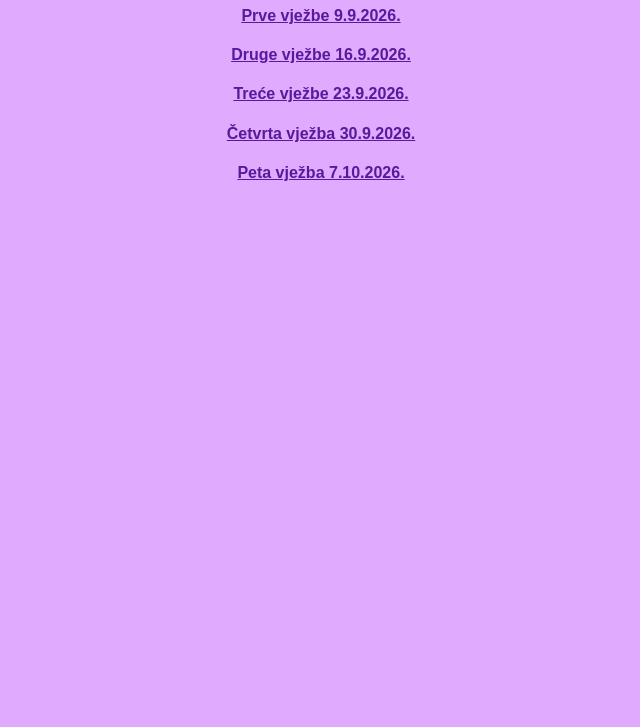
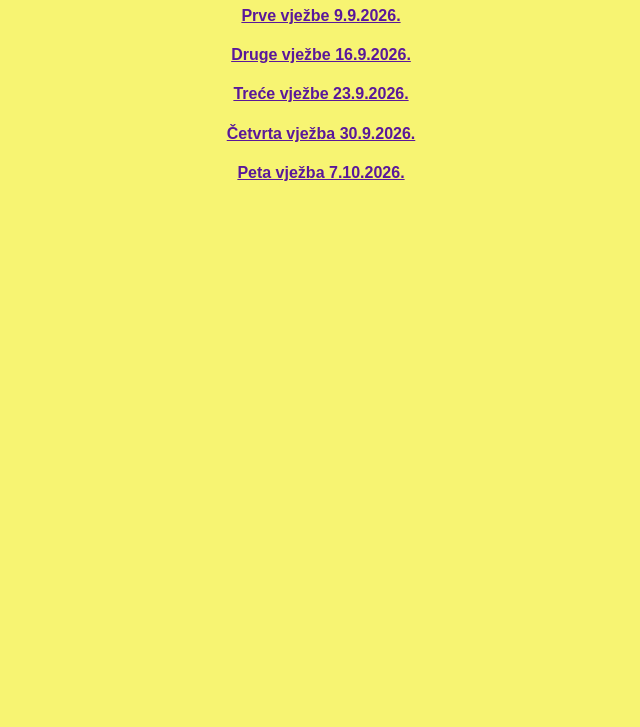
Before and after one commit to evankrusinski/sjiwp, a plain HTML site: page index.html in a window 1280 px wide. Shown: the part 73-800 px from the top of the page, without its empty margins (319-959 px from the left). Drawn offline with Linux system fonts and the light colour scheme; a web font is replaced by a local one.

Commit message:
Izmijenjena boja pozadine

```diff
--- a/stil.css
+++ b/stil.css
@@ -2,7 +2,7 @@
 
 
 body {
-  background-color: #e0aaff;
+  background-color: #f7f472;
   color: #240046;
   font-family: "Akaya Kanadaka", sans-serif;
 
```
